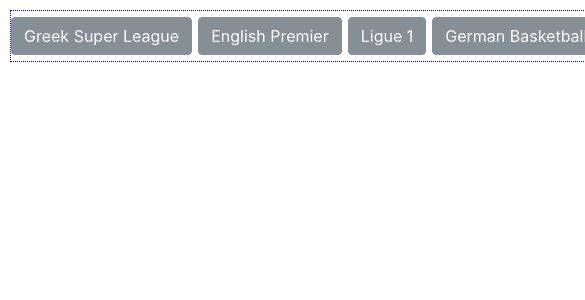
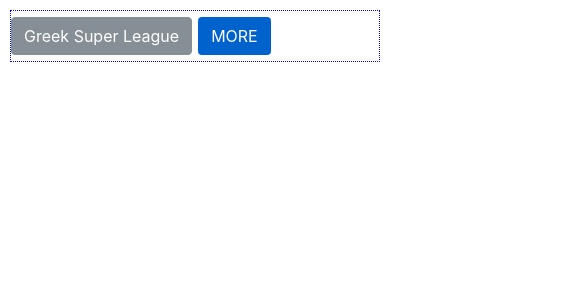
Before and after one commit to xavierfuentes/greedy-menu, a React (Create React App) app: page / in a window 390 px wide. Shown: the top 300 px of the page, 585 px wide, since content can reach past the window. Built offline with nearby package versions, Linux system fonts and the light colour scheme.

Commit message:
responsive behaviour

```diff
--- a/src/App.css
+++ b/src/App.css
@@ -1,3 +1,21 @@
 .menu-button {
   margin: 6px 6px 6px 0;
 }
+
+.greedy-menu__ellipsis {
+  color: #fff;
+  background-color: #0062cc;
+  border-color: #005cbf;
+  display: inline-block;
+  font-weight: 400;
+  text-align: center;
+  white-space: nowrap;
+  vertical-align: middle;
+  user-select: none;
+  border: 1px solid transparent;
+  padding: 0.375rem 0.75rem;
+  font-size: 1rem;
+  line-height: 1.5;
+  border-radius: 0.25rem;
+  transition: background-color 0.15s ease-in-out, border-color 0.15s ease-in-out, box-shadow 0.15s ease-in-out;
+}
--- a/src/App.js
+++ b/src/App.js
@@ -9,8 +9,8 @@
 
 const menuStyle = {
   margin: '0 auto',
-  width: '1000px',
-  maxWidth: '1000px',
+  // width: '1000px',
+  // maxWidth: '1000px',
   border: '1px dotted blue',
 };
 
--- a/src/GreedyMenu.js
+++ b/src/GreedyMenu.js
@@ -4,15 +4,30 @@
 
 import './GreedyMenu.css';
 
+export function throttle(callback, wait, context = this) {
+  let timeout = null;
+  let callbackArgs = null;
+
+  const later = () => {
+    callback.apply(context, callbackArgs);
+    timeout = null;
+  };
+
+  return function() {
+    if (!timeout) {
+      callbackArgs = arguments;
+      timeout = setTimeout(later, wait);
+    }
+  };
+}
+
 export default class GreedyMenu extends PureComponent {
   static propTypes = {
-    className: PropTypes.string,
-    style: PropTypes.shape({}),
     children: PropTypes.oneOfType([PropTypes.element, PropTypes.arrayOf(PropTypes.element)]),
   };
 
   COLLAPSE_TEXT = 'LESS';
-  EXPAND_TEXT = 'SUPER MORE AND SOME';
+  EXPAND_TEXT = 'MORE';
 
   state = {
     isCollapsed: false,
@@ -20,16 +35,15 @@
   };
 
   onLoad = () => {
-    const { getMaxElements, shouldCollapse } = this;
-
-    shouldCollapse() && this.setState({ visibleElements: getMaxElements(), isCollapsed: true });
-  };
-
-  shouldCollapse = () => {
     const { getMaxElements, props: { children } } = this;
     const maxElements = getMaxElements();
 
-    return maxElements !== Children.count(children);
+    maxElements !== Children.count(children) && this.setState({ visibleElements: maxElements, isCollapsed: true });
+  };
+
+  onResize = () => {
+    const { getMaxElements, state: { isCollapsed } } = this;
+    isCollapsed && this.setState({ visibleElements: getMaxElements() });
   };
 
   getMaxElements = () => {
@@ -43,14 +57,13 @@
     let availableWidth = totalWidth - ellipsisWidth;
     let elementsAccumulator = 0;
     let widthAccumulator = 0;
+    let currentElementWidth = 0;
 
     do {
+      currentElementWidth = getElementWidth(menuNodes[elementsAccumulator]);
+      widthAccumulator += currentElementWidth;
       elementsAccumulator += 1;
-      widthAccumulator += getElementWidth(menuNodes[elementsAccumulator]);
-    } while (
-      widthAccumulator + getElementWidth(menuNodes[elementsAccumulator + 1]) < availableWidth &&
-      elementsAccumulator < Children.count(children)
-    );
+    } while (widthAccumulator + currentElementWidth < availableWidth && elementsAccumulator < Children.count(children));
 
     return elementsAccumulator;
   };
@@ -72,17 +85,18 @@
   };
 
   handleEllipsisClick = event => {
-    const { getMaxElements } = this;
+    const { getMaxElements, props: { children } } = this;
 
-    this.setState(prevState => ({ visibleElements: getMaxElements(), isCollapsed: !prevState.isCollapsed }));
+    this.setState(prevState => ({
+      visibleElements: prevState.isCollapsed ? Children.count(children) : getMaxElements(),
+      isCollapsed: !prevState.isCollapsed,
+    }));
   };
 
   /**
    * Decide whether it should render the ellipsis or not
    */
   renderContent = () => {
-    // const { isCollapsed } = this.state;
-    // return isCollapsed ? this.renderChildren().concat(this.renderEllipsis()) : this.renderChildren();
     return this.renderChildren().concat(this.renderEllipsis());
   };
 
@@ -103,7 +117,6 @@
   };
 
   renderEllipsis = (text = 'Ellipsis') => {
-    // const { isCollapsed } = this.state;
     const { COLLAPSE_TEXT, EXPAND_TEXT, state: { isCollapsed } } = this;
 
     return (
@@ -122,6 +135,7 @@
 
   componentDidMount() {
     window.addEventListener('load', this.onLoad);
+    window.addEventListener('resize', throttle(this.onResize, 200));
   }
 
   componentWillMount() {
@@ -130,6 +144,7 @@
 
   componentWillUnmount() {
     window.removeEventListener('load', this.onLoad);
+    window.removeEventListener('resize', throttle(this.onResize, 200));
   }
 
   render() {
```
